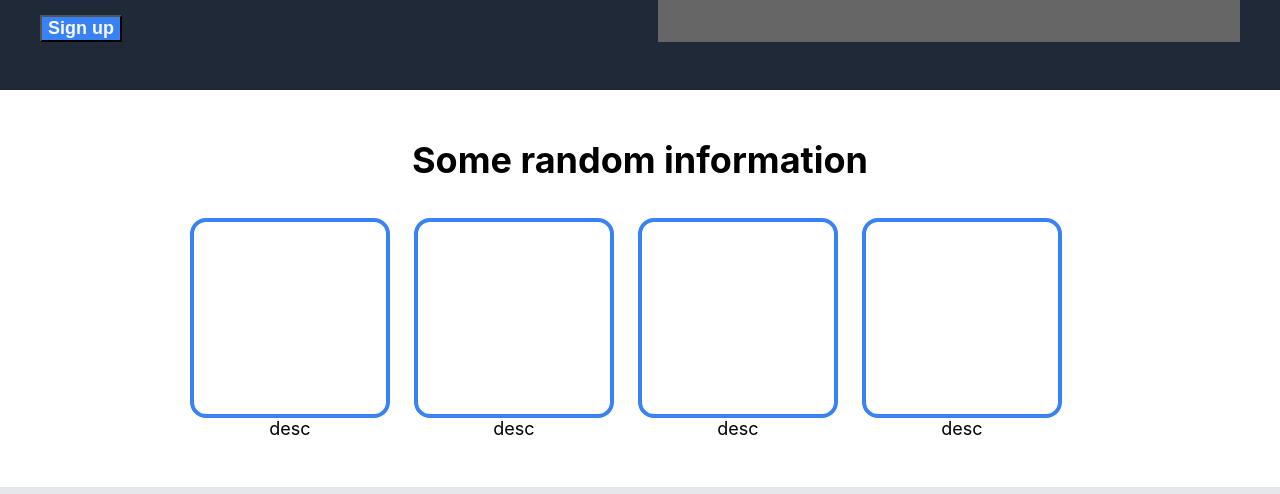
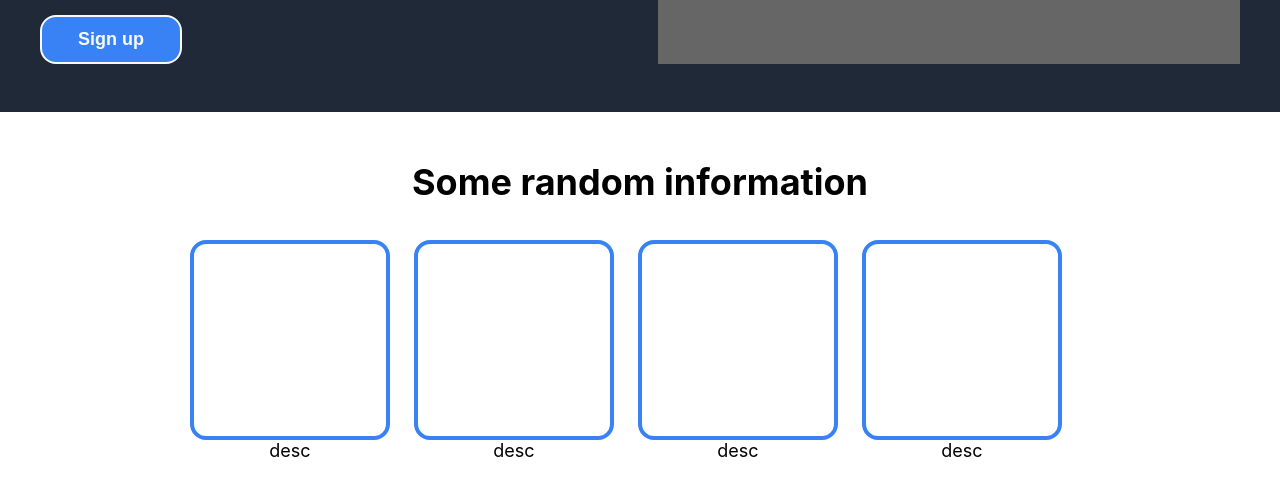
Before and after one commit to apmwebdev/odin-landing-page, a plain HTML site: page index.html in a window 1280 px wide. Shown: the part 306-800 px from the top of the page. Drawn offline with Linux system fonts and the light colour scheme.

Commit message:
Add button styling

```diff
--- a/styles.css
+++ b/styles.css
@@ -203,10 +203,15 @@ button {
 
 /* Other Styles */
 
-.tile-pic, .action-container {
+button, .tile-pic, .action-container {
     border-radius: 16px;
 }
 
-/*
-TODO: Fix button styling
-*/
+button {
+    border: 2px solid var(--white);
+    padding: 12px 36px;
+}
+
+button:active {
+    background-color: var(--dark-blue);
+}
```
